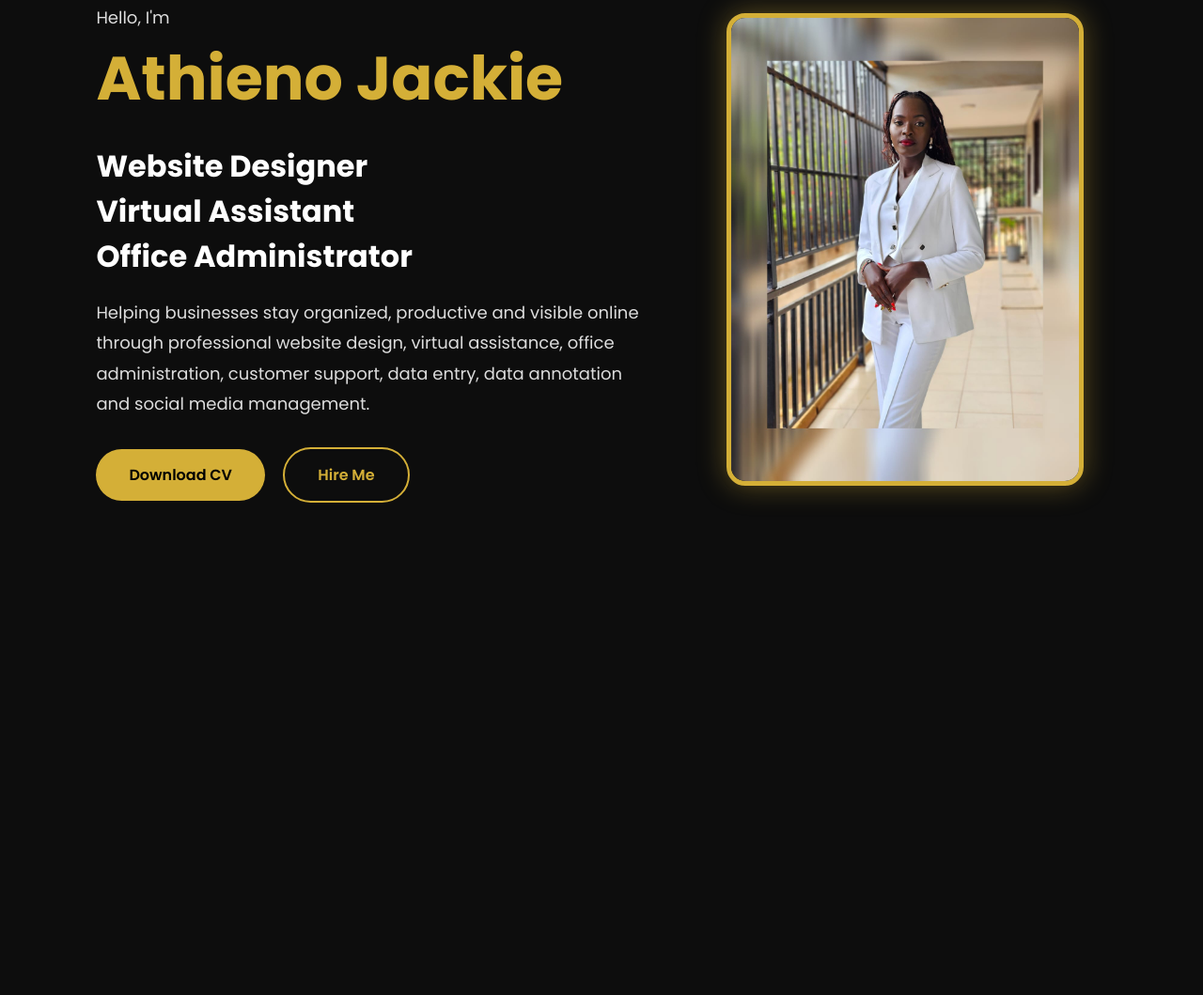
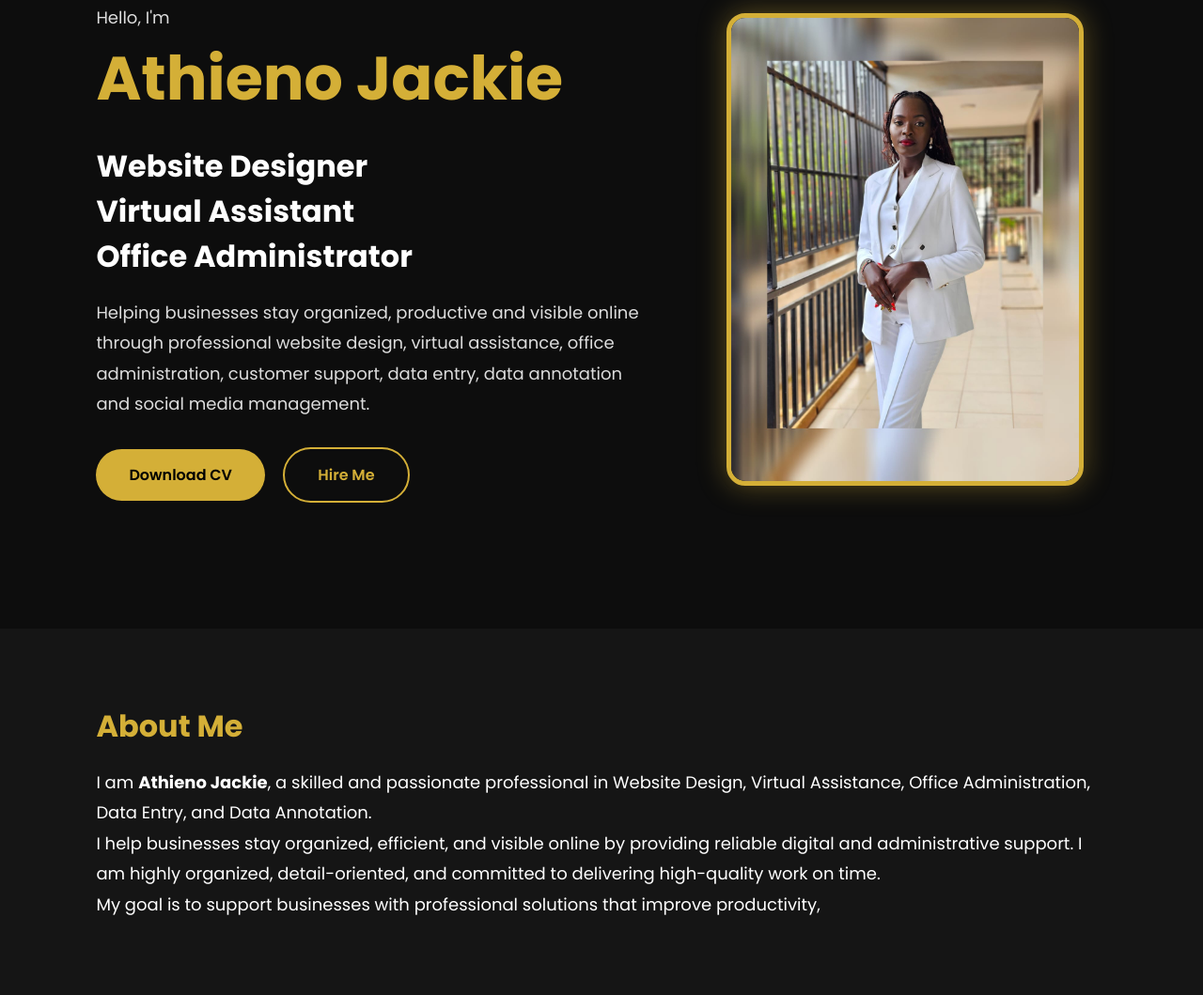
Before and after one commit to Atienojackie/athieno-portfolio, a plain HTML site: page index.html in a window 1280 px wide. Shown: the part 131-1190 px from the top of the page at 94% size. Before the commit the page ends 800 px from the top, so only its background shows below. Drawn offline with Linux system fonts and the light colour scheme.

Commit message:
Update index.html

```diff
--- a/index.html
+++ b/index.html
@@ -60,6 +60,24 @@ Helping businesses stay organized, productive and visible online through profess
 </div>
 
 </section>
+<!-- ABOUT SECTION -->
+<section id="about" style="padding:80px 8%; background:#151515; color:white;">
+
+    <h2 style="color:#d4af37; font-size:32px;">About Me</h2>
+
+    <p style="font-size:18px; line-height:1.8; margin-top:20px;">
+        I am <b>Athieno Jackie</b>, a skilled and passionate professional in Website Design,
+        Virtual Assistance, Office Administration, Data Entry, and Data Annotation.
+    </p>
+
+    <p style="font-size:18px; line-height:1.8;">
+        I help businesses stay organized, efficient, and visible online by providing
+        reliable digital and administrative support. I am highly organized, detail-oriented,
+        and committed to delivering high-quality work on time.
+    </p>
+
+    <p style="font-size:18px; line-height:1.8;">
+        My goal is to support businesses with professional solutions that improve productivity,
 
 </body>
 </html>
```
